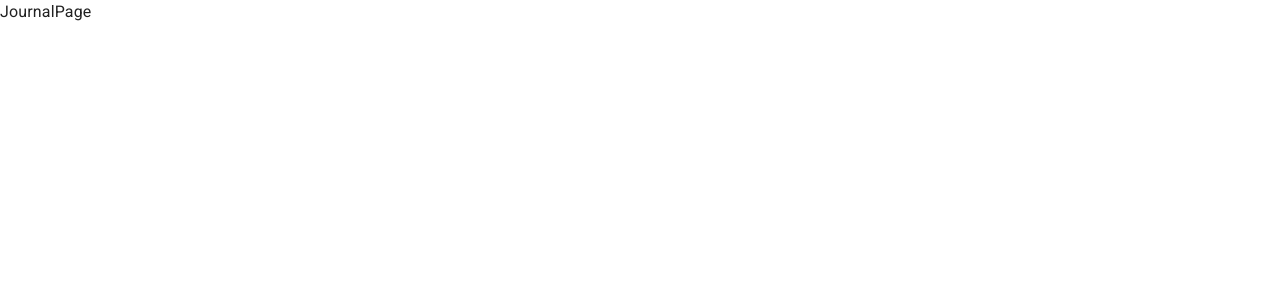
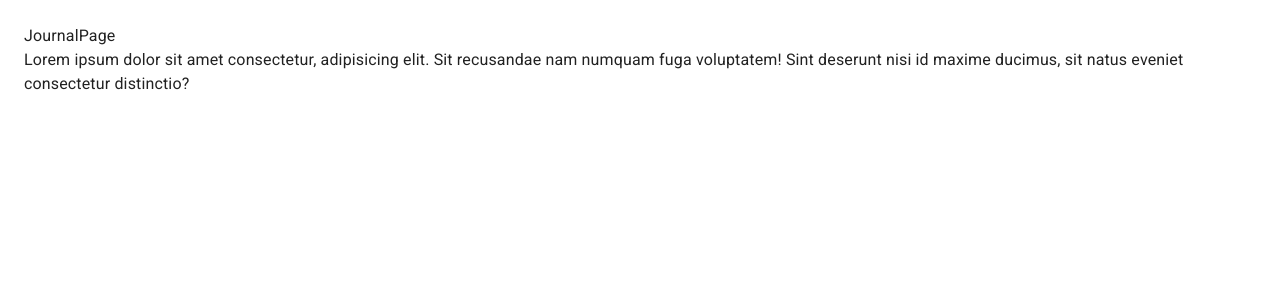
Before and after one commit to Ezequielz/Journal, a React (Vite) app: page / in a window 1280 px wide. Shown: the top 300 px of the page. Built offline with nearby package versions, Linux system fonts and the light colour scheme.

Commit message:
JournalLayout

```diff
--- /dev/null
+++ b/src/journal/layout/JournalLayout.tsx
@@ -0,0 +1,29 @@
+import { Box } from "@mui/material"
+import { FC } from "react"
+
+
+const drawerWidth: number = 240;
+
+interface Props {
+    children: React.ReactNode
+}
+
+export const JournalLayout: FC<Props> = ({ children }) => {
+  return (
+    <Box sx={{ display:'flex' }}>
+
+        {/* Navbar drawerWidth*/}
+
+        {/* Sidebar drawerWidth*/}
+
+        <Box component='main'
+            sx={{ flexGrow: 1, p:3 }}
+        >
+            {/* Toolbar */}
+
+            { children }
+        </Box>
+
+    </Box>
+  )
+}
--- a/src/journal/pages/JournalPage.tsx
+++ b/src/journal/pages/JournalPage.tsx
@@ -1,12 +1,18 @@
-import { MailOutlined } from "@mui/icons-material"
+
 import { Typography } from "@mui/material"
+import { JournalLayout } from "../layout/JournalLayout"
 
 
 export const JournalPage = () => {
   return (
-    <>
+    <JournalLayout>
       <Typography component="h1">JournalPage</Typography>
+      <Typography >Lorem ipsum dolor sit amet consectetur, adipisicing elit. Sit recusandae nam numquam fuga voluptatem! Sint deserunt nisi id maxime ducimus, sit natus eveniet consectetur distinctio?</Typography>
 
-    </>
+      {/* Nothing selected*/}
+
+      {/* NoteView */}
+
+    </JournalLayout>
   )
 }
```
